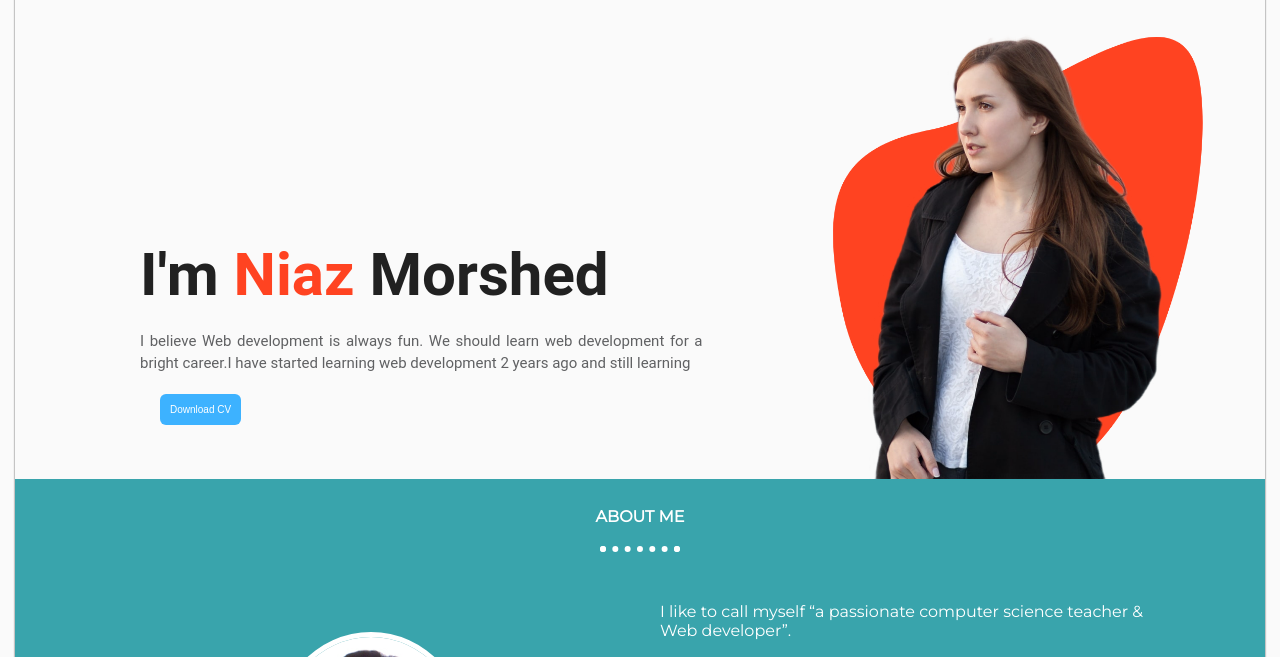
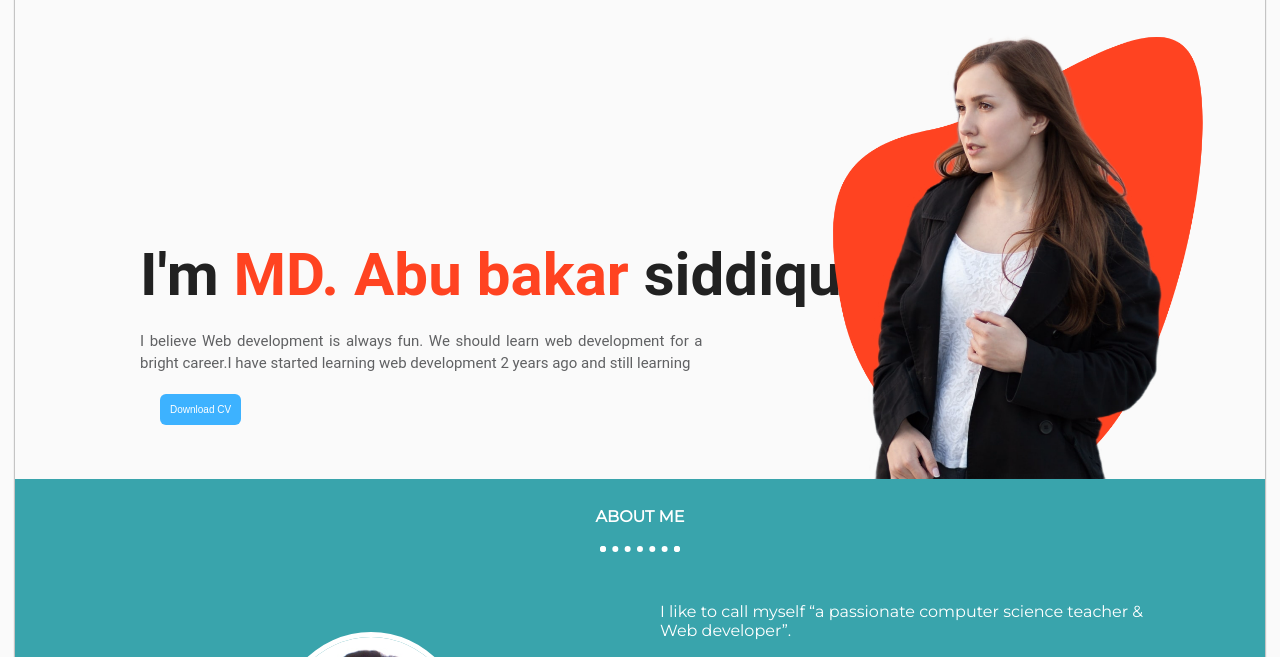
Before and after one commit to Niaz200/portfolio, a plain HTML site: page index.html in a window 1280 px wide. Shown: the part 73-730 px from the top of the page. Drawn offline with Linux system fonts and the light colour scheme.

Commit message:
Update index.html

```diff
--- a/index.html
+++ b/index.html
@@ -39,7 +39,7 @@
 
             <article>
 
-                <h1>I'm <span>Niaz</span> Morshed</h1>
+                <h1>I'm <span>MD. Abu bakar </span> siddique</h1>
                 <p> I believe Web development is always fun. We should learn web
                     development for a bright career.I have started learning web
                     development 2 years ago and still learning</p>
```
